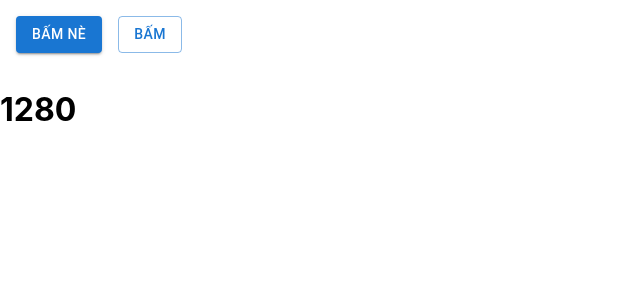
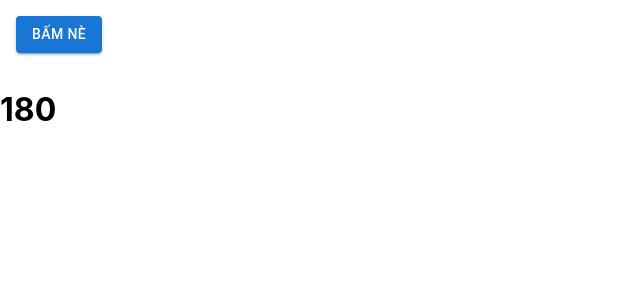
Before and after one commit to CrisVuBao/ReactUltimate, a React (Create React App) app: page / in a window 1280 px wide. Shown: the top 300 px of the page, without its empty margins (0-640 px from the left). Built offline with nearby package versions, Linux system fonts and the light colour scheme.

Commit message:
useEffect with setInterval, setTimeout

```diff
--- a/src/Content.js
+++ b/src/Content.js
@@ -11,31 +11,23 @@ import { Button } from "@mui/material";
 import { useEffect, useState } from "react"
 
 export default function Content() {
-    const [size, setSize] = useState(window.innerWidth)
+    const [countTime, setCountTime] = useState(180);
 
     useEffect(() => {
-        const handleSize = () => {
-            setSize(window.innerWidth);
-        }
+        const timer = setInterval(() => {
+            setCountTime(prev => prev - 1)
+        }, 1000)
 
-        window.addEventListener('resize', handleSize)
-        console.log("AddSize");
+        console.log("call")
 
-        return () => {
-            window.removeEventListener("resize", handleSize)
-            console.log("Remove Size");
-        }
+        clearInterval(timer);
     }, [])
 
 
 
     return (
         <>
-            <Button
-                variant="outlined"
-                onClick={() => setSize(size + 1)}
-            >Bấm</Button>
-            <h1>{size}</h1>
+            <h1>{countTime}</h1>
         </>
     )
 }
--- a/src/index.js
+++ b/src/index.js
@@ -6,9 +6,9 @@ import reportWebVitals from './reportWebVitals';
 
 const root = ReactDOM.createRoot(document.getElementById('root'));
 root.render(
-  <React.StrictMode>
-    <App />
-  </React.StrictMode>
+  // <React.StrictMode>
+  <App />
+  // </React.StrictMode>
 );
 
 // If you want to start measuring performance in your app, pass a function
```
